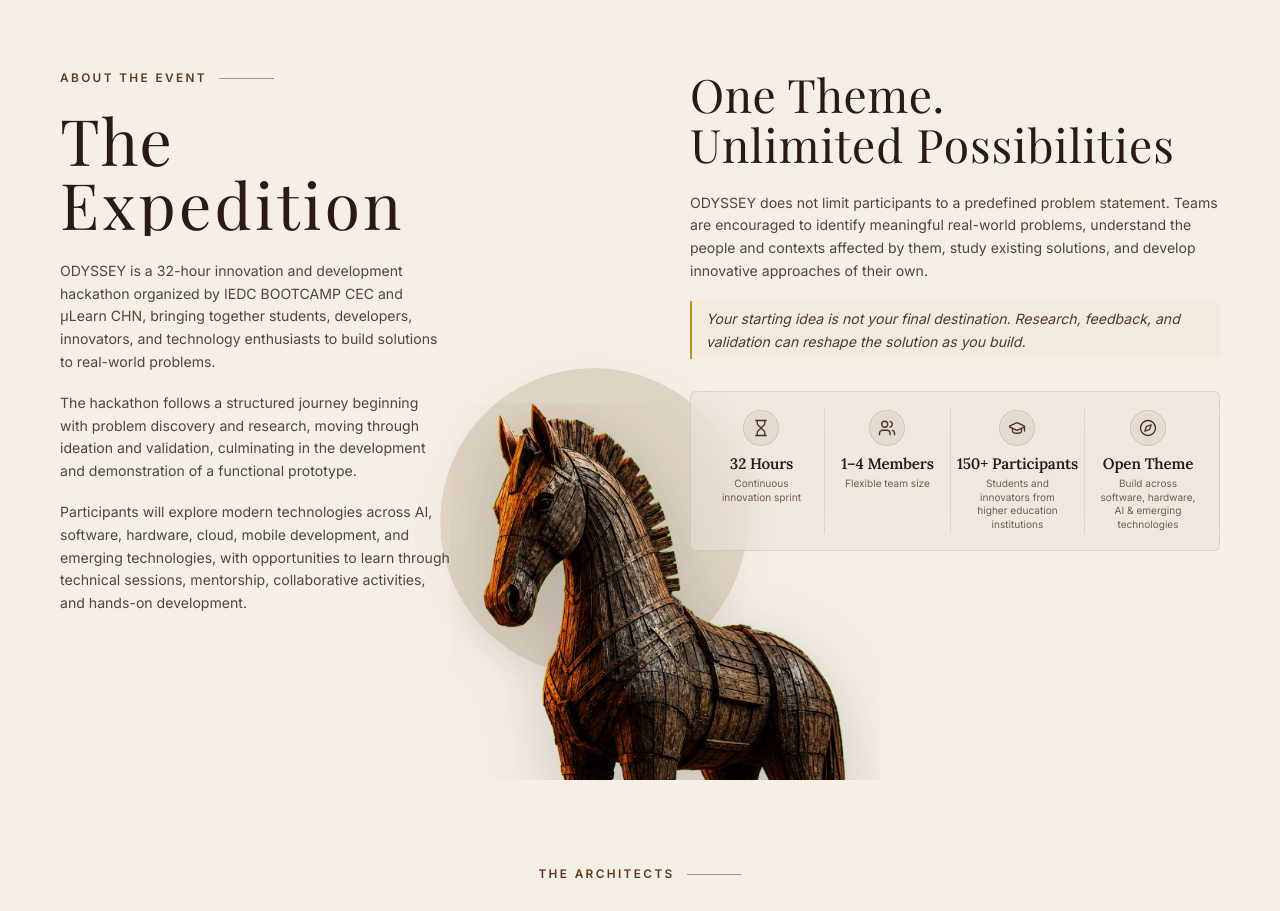
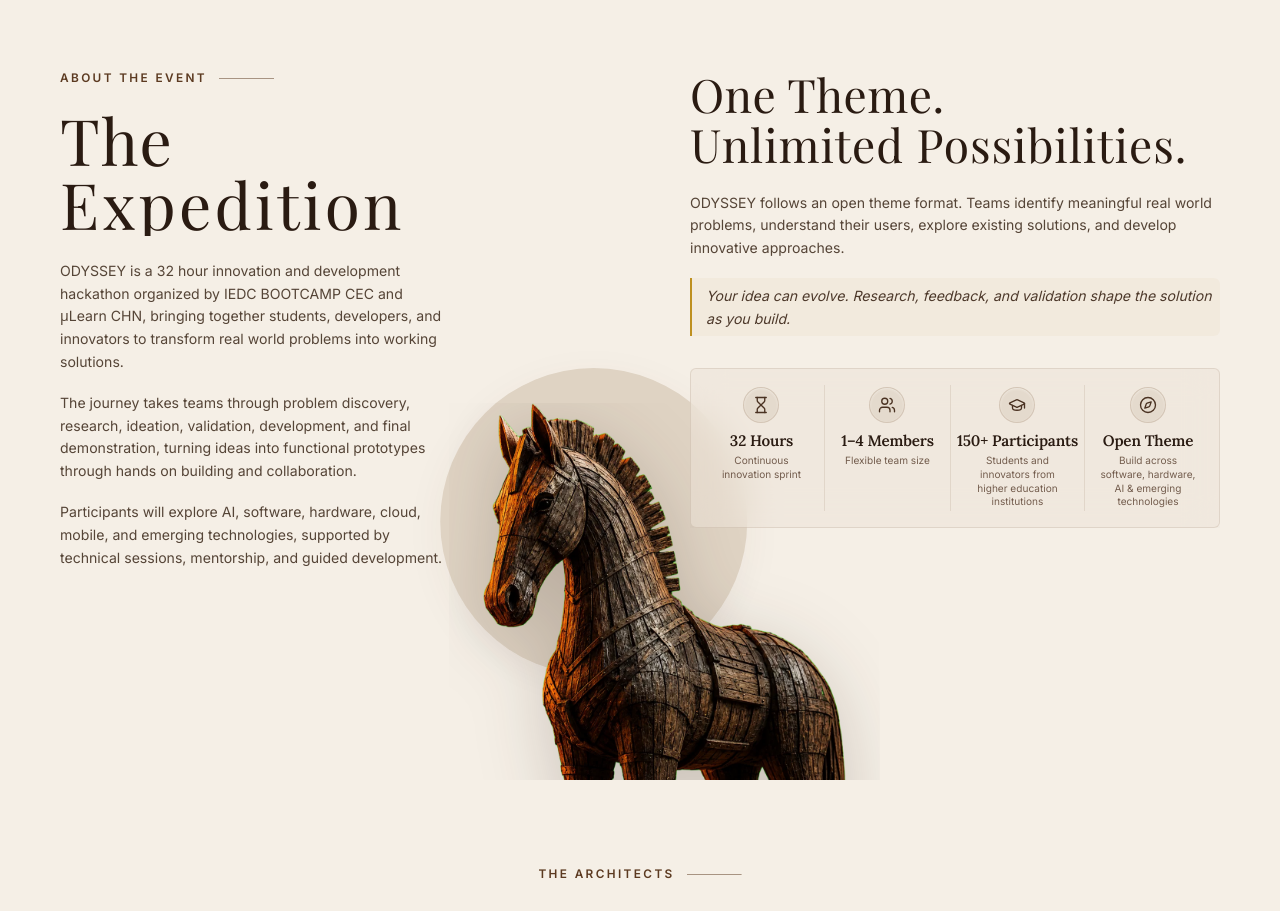
Before and after one commit to sarin-ms/odyssey, a Next.js app: page / in a window 1280 px wide. Shown: the part 840-1751 px from the top of the page. Built offline with nearby package versions, Linux system fonts and the light colour scheme; a web font is replaced by a local one.

Commit message:
fix: improved spacing and reduced content in about

```diff
--- a/app/compoenents/about/About.jsx
+++ b/app/compoenents/about/About.jsx
@@ -63,24 +63,23 @@ export default function About() {
             className={`${styles.textStack} ${styles.fadeUp} ${v} ${styles.delay3}`}
           >
             <p className={styles.paragraph}>
-              ODYSSEY is a 32-hour innovation and development hackathon
+              ODYSSEY is a 32 hour innovation and development hackathon
               organized by IEDC BOOTCAMP CEC and μLearn CHN, bringing together
-              students, developers, innovators, and technology enthusiasts to
-              build solutions to real-world problems.
+              students, developers, and innovators to transform real world
+              problems into working solutions.
             </p>
 
             <p className={styles.paragraph}>
-              The hackathon follows a structured journey beginning with problem
-              discovery and research, moving through ideation and validation,
-              culminating in the development and demonstration of a functional
-              prototype.
+              The journey takes teams through problem discovery, research,
+              ideation, validation, development, and final demonstration,
+              turning ideas into functional prototypes through hands on building
+              and collaboration.
             </p>
 
             <p className={styles.paragraph}>
-              Participants will explore modern technologies across AI, software,
-              hardware, cloud, mobile development, and emerging technologies,
-              with opportunities to learn through technical sessions,
-              mentorship, collaborative activities, and hands-on development.
+              Participants will explore AI, software, hardware, cloud, mobile,
+              and emerging technologies, supported by technical sessions,
+              mentorship, and guided development.
             </p>
           </div>
         </div>
@@ -106,23 +105,23 @@ export default function About() {
             className={`${styles.themeTitle} ${styles.fadeUp} ${v} ${styles.delay2}`}
           >
             <span className={styles.themeLineOne}>One Theme.</span>
-            <span className={styles.themeLineTwo}>Unlimited Possibilities</span>
+            <span className={styles.themeLineTwo}>
+              Unlimited Possibilities.
+            </span>
           </h3>
 
           <div
             className={`${styles.textStack} ${styles.fadeUp} ${v} ${styles.delay3}`}
           >
             <p className={styles.paragraph}>
-              ODYSSEY does not limit participants to a predefined problem
-              statement. Teams are encouraged to identify meaningful real-world
-              problems, understand the people and contexts affected by them,
-              study existing solutions, and develop innovative approaches of
-              their own.
+              ODYSSEY follows an open theme format. Teams identify meaningful
+              real world problems, understand their users, explore existing
+              solutions, and develop innovative approaches.
             </p>
 
             <p className={`${styles.paragraph} ${styles.highlightQuote}`}>
-              Your starting idea is not your final destination. Research,
-              feedback, and validation can reshape the solution as you build.
+              Your idea can evolve. Research, feedback, and validation shape the
+              solution as you build.
             </p>
           </div>
 
```
